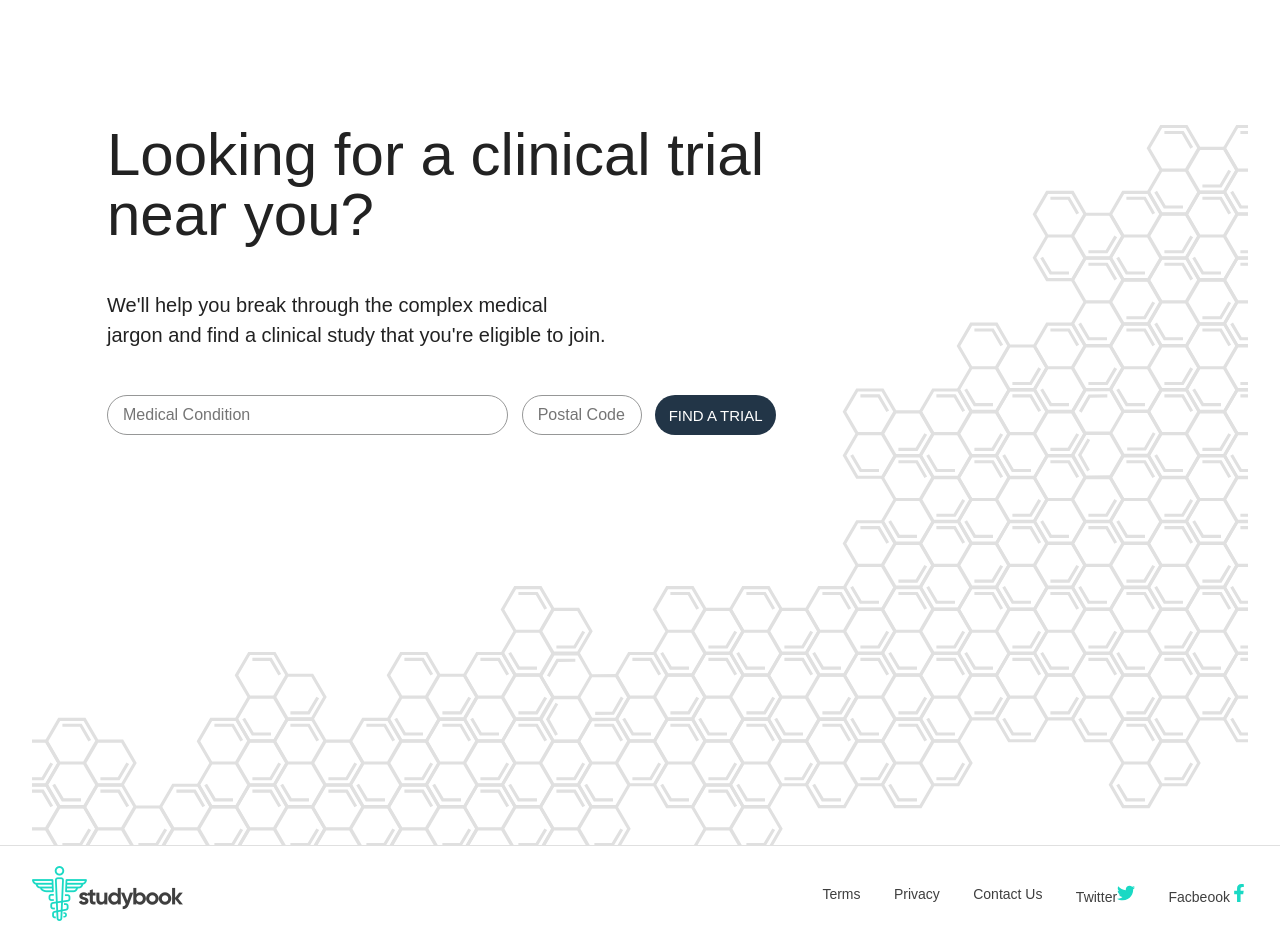
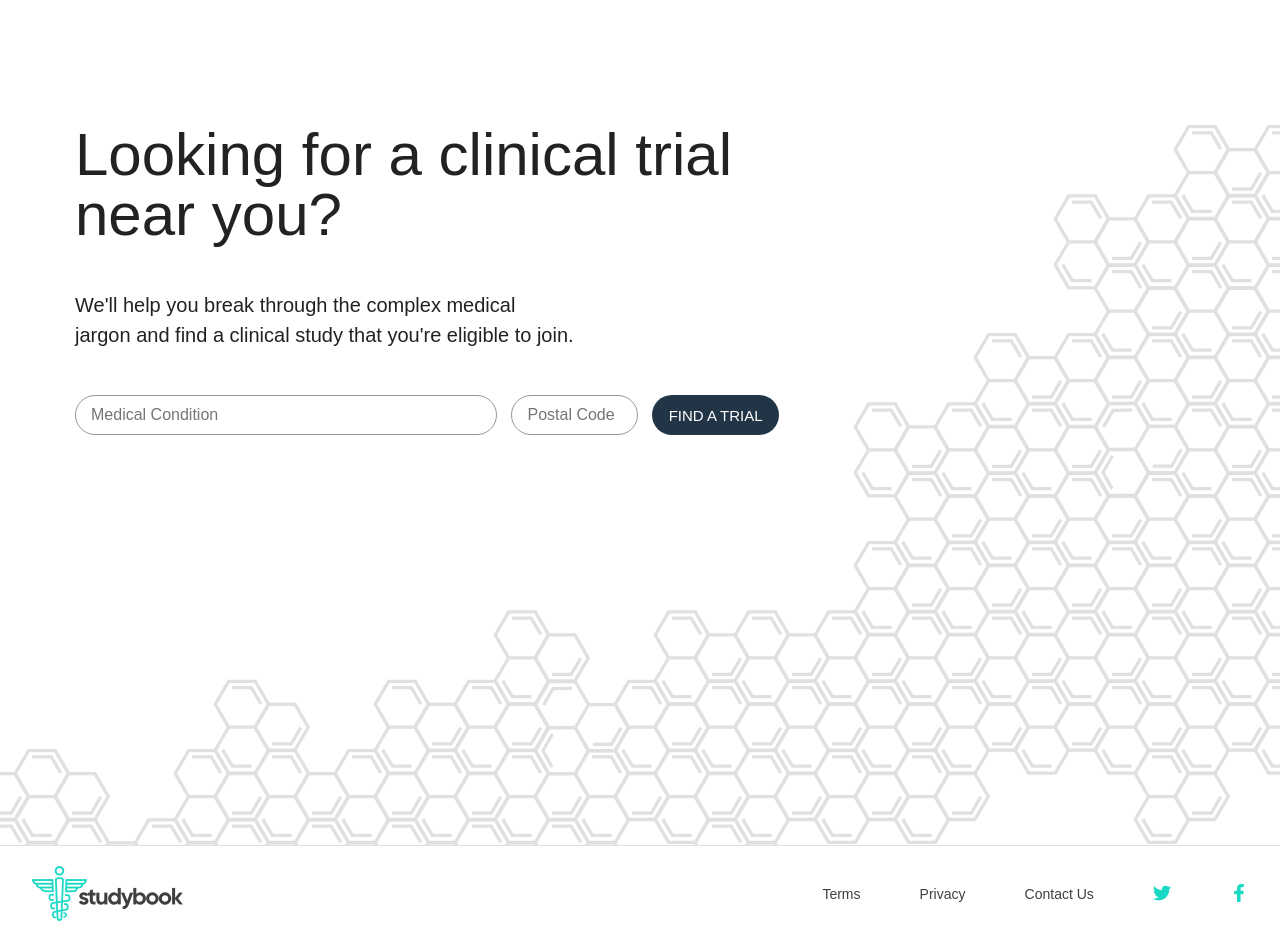
Before and after one commit to keveightysev/studybook, a React (Create React App) app: page /search in a window 1280 px wide. Shown: the part 120-1061 px from the top of the page. Built offline with nearby package versions, Linux system fonts and the light colour scheme.

Commit message:
Made form more accessible

```diff
--- a/src/components/Footer.jsx
+++ b/src/components/Footer.jsx
@@ -14,11 +14,11 @@ const Footer = () => {
           <a href="#privacy">Privacy</a>
           <a href="#contact">Contact Us</a>
           <a href="#twitter">
-            Twitter
+            <span className="hidden">Twitter</span>
             <FaTwitter />
           </a>
           <a href="#facebook">
-            Facbeook
+            <span className="hidden">Facebook</span>
             <FaFacebookF />
           </a>
         </nav>
--- a/src/components/Main/Landing/Form.jsx
+++ b/src/components/Main/Landing/Form.jsx
@@ -1,24 +1,36 @@
-import React, { useState } from 'react';
-import styled from 'styled-components';
+import React, { useState } from "react";
+import styled from "styled-components";
 
 const Form = () => {
-  const [condition, setCondition] = useState('');
-  const [postal, setPostal] = useState('');
+  const [condition, setCondition] = useState("");
+  const [postal, setPostal] = useState("");
   return (
     <FormStyle>
+      <label htmlFor="condition">
+        <span className="hidden" role="definition">
+          Medical Condition
+        </span>
         <input
-        type='text'
-        placeholder='Medical Condition'
+          type="text"
+          placeholder="Medical Condition"
+          id="condition"
           value={condition}
           onChange={e => setCondition(e.target.value)}
         />
+      </label>
+      <label htmlFor="postal">
+        <span className="hidden" role="definition">
+          Postal Code
+        </span>
         <input
-        type='number'
-        placeholder='Postal Code'
+          type="number"
+          placeholder="Postal Code"
+          id="postal"
           value={postal}
           onChange={e => setPostal(e.target.value)}
         />
-      <button type='submit'>Find a Trial</button>
+      </label>
+      <button type="submit">Find a Trial</button>
     </FormStyle>
   );
 };
@@ -32,20 +44,17 @@ const FormStyle = styled.form`
   justify-content: space-between;
   margin-left: 75px;
 
-    @media(max-width: 1150px) {
+  @media (max-width: 1150px) {
     flex-wrap: wrap;
   }
 
-    input {
-        border: 1px solid #969797;
-        border-radius: 20px;
-        padding: 10px 0 10px 15px
+  label {
     font-size: 1.6rem;
 
     &:first-of-type {
       width: 60%;
 
-            @media(max-width: 1150px) {
+      @media (max-width: 1150px) {
         width: 75%;
       }
     }
@@ -55,10 +64,17 @@ const FormStyle = styled.form`
       min-width: 120px;
     }
 
-        &[type=number]::-webkit-inner-spin-button,
-        &[type=number]::-webkit-outer-spin-button {
+    input {
+      width: 100%;
+      border: 1px solid #969797;
+      border-radius: 20px;
+      padding: 10px 0 10px 15px;
+
+      &[type="number"]::-webkit-inner-spin-button,
+      &[type="number"]::-webkit-outer-spin-button {
         -webkit-appearance: none;
         margin: 0;
+      }
     }
   }
 
@@ -70,14 +86,14 @@ const FormStyle = styled.form`
     border-radius: 20px;
     background: #223547;
     padding: 10px;
-        color: #FFF;
+    color: #fff;
     transition: all 300ms ease;
 
     &:hover {
       background: #1ad9c4;
     }
 
-        @media(max-width: 1150px) {
+    @media (max-width: 1150px) {
       margin-top: 20px;
     }
   }
--- a/src/components/Main/index.jsx
+++ b/src/components/Main/index.jsx
@@ -1,7 +1,7 @@
-import React from 'react';
-import styled from 'styled-components';
+import React from "react";
+import styled from "styled-components";
 
-import Landing from './Landing';
+import Landing from "./Landing";
 
 const Main = () => {
   return (
@@ -14,6 +14,6 @@ const Main = () => {
 export default Main;
 
 const MainStyle = styled.main`
-  width: 95%;
+  width: 100%;
   margin: 0 auto;
 `;
--- a/src/styles/Global.js
+++ b/src/styles/Global.js
@@ -1,7 +1,7 @@
-import { createGlobalStyle } from 'styled-components';
+import { createGlobalStyle } from "styled-components";
 
-import gilroyExtraBold from '../assets/fonts/gilroy-extrabold.otf';
-import gilroyLight from '../assets/fonts/gilroy-light.otf';
+import gilroyExtraBold from "../assets/fonts/gilroy-extrabold.otf";
+import gilroyLight from "../assets/fonts/gilroy-light.otf";
 
 const Global = createGlobalStyle`
     @font-face {
@@ -33,6 +33,14 @@ const Global = createGlobalStyle`
     body {
         font-family: 'Gilroy Light', sans-serif;
     }
+
+    .hidden {
+        position: absolute;
+        left: -99999px;
+        height: 1px;
+        width: 1px;
+        overflow: hidden;
+      }
 `;
 
 export default Global;
```
Also changed, not shown: .eslintrc.json (deleted), 1 other file (tests, documents, lock files or other folders). Lines whose indentation alone changed are shown as unchanged.
